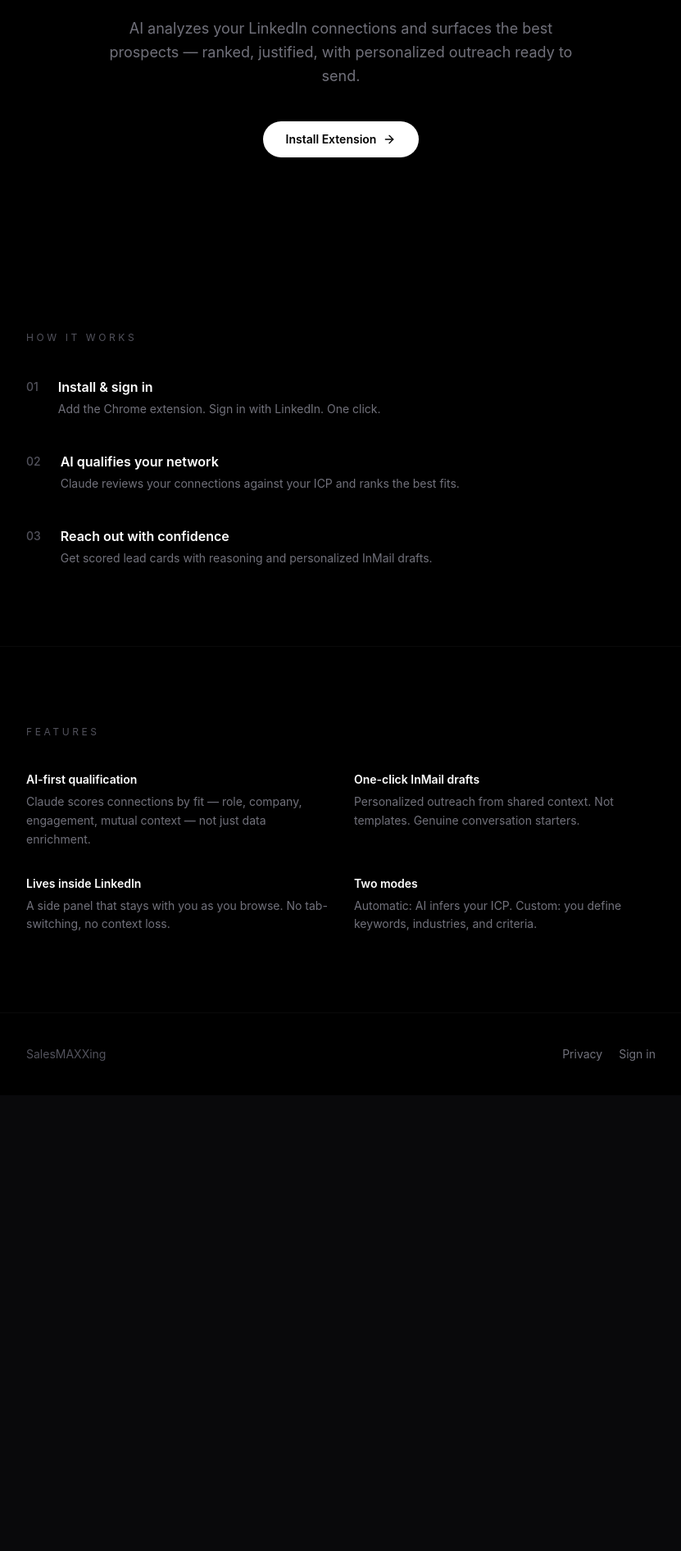
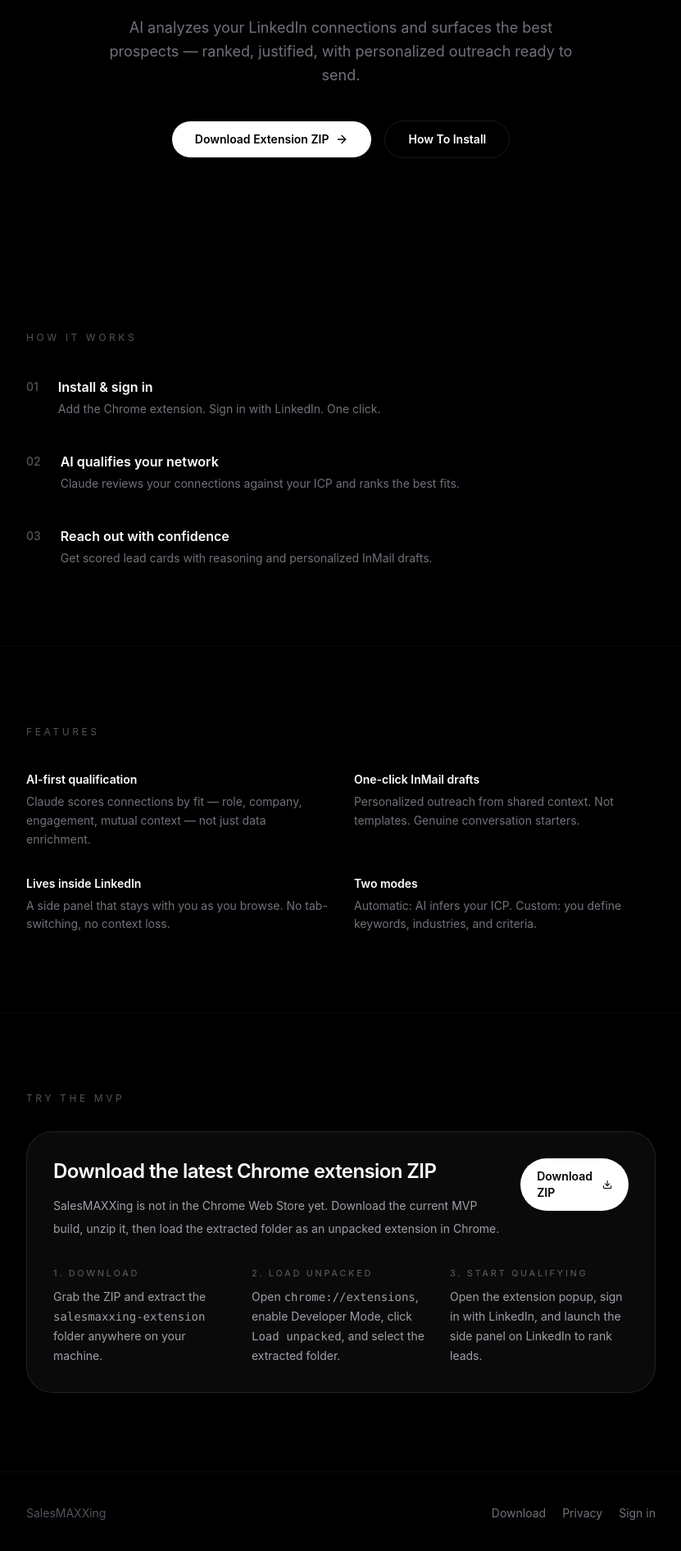
Before and after one commit to BrianJoseph671/salesmaxxing, a Next.js app: page / in a window 1280 px wide. Shown: the part 372-2264 px from the top of the page at 82% size, without its empty margins (224-1055 px from the left). Before the commit the page ends 1708 px from the top, so only its background shows below. Built offline with nearby package versions, Linux system fonts and the light colour scheme; no server answers.

Commit message:
Add downloadable extension package

```diff
--- a/package.json
+++ b/package.json
@@ -7,7 +7,7 @@
 	"description": "SalesMAXXing Agent - AI-powered lead qualification from your LinkedIn network",
 	"scripts": {
 		"dev": "next dev --turbopack",
-		"build": "next build",
+		"build": "bun run ext:zip && next build",
 		"start": "next start",
 		"lint": "bunx biome check .",
 		"lint:fix": "bunx biome check --write .",
@@ -16,6 +16,7 @@
 		"check": "bun run lint && bun run typecheck && bun run build && bun run ext:build",
 		"ext:dev": "bun run scripts/build-extension.ts --watch",
 		"ext:build": "bun run scripts/build-extension.ts",
+		"ext:zip": "bun run scripts/package-extension.ts",
 		"deploy:prod": "vercel --prod"
 	},
 	"dependencies": {
--- /dev/null
+++ b/scripts/package-extension.ts
@@ -0,0 +1,82 @@
+import {
+	cpSync,
+	existsSync,
+	mkdirSync,
+	mkdtempSync,
+	readdirSync,
+	rmSync,
+} from "node:fs";
+import { tmpdir } from "node:os";
+import { join, resolve } from "node:path";
+
+const repoRoot = resolve(import.meta.dir, "..");
+const extensionDir = resolve(repoRoot, "extension");
+const distDir = resolve(extensionDir, "dist");
+const publicDownloadsDir = resolve(repoRoot, "public/downloads");
+const zipOutputPath = resolve(publicDownloadsDir, "salesmaxxing-extension.zip");
+
+async function runCommand(command: string[], cwd: string) {
+	const proc = Bun.spawn(command, {
+		cwd,
+		stdout: "pipe",
+		stderr: "pipe",
+	});
+
+	const exitCode = await proc.exited;
+	if (exitCode !== 0) {
+		const stderr = await new Response(proc.stderr).text();
+		throw new Error(stderr || `Command failed: ${command.join(" ")}`);
+	}
+}
+
+function copyReleaseFiles(sourceDir: string, destinationDir: string) {
+	mkdirSync(destinationDir, { recursive: true });
+
+	for (const entry of readdirSync(sourceDir, { withFileTypes: true })) {
+		if (entry.name.endsWith(".map")) {
+			continue;
+		}
+
+		const sourcePath = join(sourceDir, entry.name);
+		const destinationPath = join(destinationDir, entry.name);
+
+		if (entry.isDirectory()) {
+			copyReleaseFiles(sourcePath, destinationPath);
+			continue;
+		}
+
+		cpSync(sourcePath, destinationPath);
+	}
+}
+
+async function packageExtension() {
+	await runCommand(["bun", "run", "scripts/build-extension.ts"], repoRoot);
+
+	if (!existsSync(distDir)) {
+		throw new Error(
+			"Missing extension/dist. Extension build did not complete.",
+		);
+	}
+
+	mkdirSync(publicDownloadsDir, { recursive: true });
+	rmSync(zipOutputPath, { force: true });
+
+	const stagingRoot = mkdtempSync(join(tmpdir(), "salesmaxxing-extension-"));
+	const releaseDir = join(stagingRoot, "salesmaxxing-extension");
+
+	try {
+		copyReleaseFiles(distDir, releaseDir);
+		await runCommand(
+			["zip", "-rq", zipOutputPath, "salesmaxxing-extension"],
+			stagingRoot,
+		);
+		// biome-ignore lint/suspicious/noConsole: packaging script status output
+		console.log(
+			`[SalesMAXXing] Extension package created → public/downloads/salesmaxxing-extension.zip`,
+		);
+	} finally {
+		rmSync(stagingRoot, { force: true, recursive: true });
+	}
+}
+
+await packageExtension();
--- a/src/app/layout.tsx
+++ b/src/app/layout.tsx
@@ -5,6 +5,7 @@
 	title: "SalesMAXXing Agent",
 	description:
 		"AI-powered lead qualification from your LinkedIn network. Any rep can qualify with confidence.",
+	metadataBase: new URL("https://salesmaxxing.vercel.app"),
 	openGraph: {
 		title: "SalesMAXXing Agent",
 		description: "AI-powered lead qualification from your LinkedIn network.",
--- a/src/app/page.tsx
+++ b/src/app/page.tsx
@@ -2,7 +2,8 @@
 import Image from "next/image";
 import { getUser } from "@/src/lib/supabase/auth";
 
-const CHROME_STORE_URL = "#install";
+const EXTENSION_DOWNLOAD_URL = "/downloads/salesmaxxing-extension.zip";
+const INSTALL_SECTION_ID = "install";
 
 /* ---------- Nav ---------- */
 function Nav({ signedIn }: { signedIn: boolean }) {
@@ -47,10 +48,11 @@
 								Sign in
 							</a>
 							<a
-								href={CHROME_STORE_URL}
+								href={EXTENSION_DOWNLOAD_URL}
+								download
 								className="inline-flex items-center gap-1.5 rounded-full bg-white px-4 py-1.5 text-sm font-medium text-black transition hover:bg-zinc-200"
 							>
-								Install
+								Download ZIP
 								<Download className="h-3.5 w-3.5" />
 							</a>
 						</>
@@ -88,13 +90,20 @@
 						</a>
 					) : (
 						<a
-							href={CHROME_STORE_URL}
+							href={EXTENSION_DOWNLOAD_URL}
+							download
 							className="group inline-flex items-center gap-2 rounded-full bg-white px-7 py-3 text-sm font-semibold text-black transition hover:bg-zinc-200"
 						>
-							Install Extension
+							Download Extension ZIP
 							<ArrowRight className="h-4 w-4 transition-transform group-hover:translate-x-0.5" />
 						</a>
 					)}
+					<a
+						href={`#${INSTALL_SECTION_ID}`}
+						className="inline-flex items-center gap-2 rounded-full border border-white/10 px-7 py-3 text-sm font-semibold text-white transition hover:border-white/20 hover:bg-white/[0.04]"
+					>
+						How To Install
+					</a>
 				</div>
 			</div>
 		</section>
@@ -199,6 +208,74 @@
 	);
 }
 
+function InstallSection() {
+	return (
+		<section
+			id={INSTALL_SECTION_ID}
+			className="border-t border-white/[0.04] px-6 py-24"
+		>
+			<div className="mx-auto max-w-3xl">
+				<p className="text-xs uppercase tracking-[0.3em] text-zinc-600">
+					Try the MVP
+				</p>
+				<div className="mt-8 rounded-[2rem] border border-white/10 bg-white/[0.04] p-8">
+					<div className="flex flex-col gap-6 sm:flex-row sm:items-end sm:justify-between">
+						<div className="max-w-xl">
+							<h2 className="text-2xl font-semibold tracking-tight text-white">
+								Download the latest Chrome extension ZIP
+							</h2>
+							<p className="mt-3 text-sm leading-7 text-zinc-400">
+								SalesMAXXing is not in the Chrome Web Store yet. Download the
+								current MVP build, unzip it, then load the extracted folder as
+								an unpacked extension in Chrome.
+							</p>
+						</div>
+						<a
+							href={EXTENSION_DOWNLOAD_URL}
+							download
+							className="inline-flex items-center gap-2 self-start rounded-full bg-white px-5 py-3 text-sm font-semibold text-black transition hover:bg-zinc-200"
+						>
+							Download ZIP
+							<Download className="h-4 w-4" />
+						</a>
+					</div>
+
+					<div className="mt-8 grid gap-6 sm:grid-cols-3">
+						<div>
+							<p className="text-[11px] font-medium uppercase tracking-[0.24em] text-zinc-600">
+								1. Download
+							</p>
+							<p className="mt-2 text-sm leading-6 text-zinc-400">
+								Grab the ZIP and extract the <code>salesmaxxing-extension</code>{" "}
+								folder anywhere on your machine.
+							</p>
+						</div>
+						<div>
+							<p className="text-[11px] font-medium uppercase tracking-[0.24em] text-zinc-600">
+								2. Load Unpacked
+							</p>
+							<p className="mt-2 text-sm leading-6 text-zinc-400">
+								Open <code>chrome://extensions</code>, enable Developer Mode,
+								click <code>Load unpacked</code>, and select the extracted
+								folder.
+							</p>
+						</div>
+						<div>
+							<p className="text-[11px] font-medium uppercase tracking-[0.24em] text-zinc-600">
+								3. Start Qualifying
+							</p>
+							<p className="mt-2 text-sm leading-6 text-zinc-400">
+								Open the extension popup, sign in with LinkedIn, and launch the
+								side panel on LinkedIn to rank leads.
+							</p>
+						</div>
+					</div>
+				</div>
+			</div>
+		</section>
+	);
+}
+
 /* ---------- Footer ---------- */
 function Footer({ signedIn }: { signedIn: boolean }) {
 	return (
@@ -214,6 +291,13 @@
 							Dashboard
 						</a>
 					)}
+					<a
+						href={EXTENSION_DOWNLOAD_URL}
+						download
+						className="text-sm text-zinc-500 transition hover:text-zinc-300"
+					>
+						Download
+					</a>
 					<a
 						href="/privacy"
 						className="text-sm text-zinc-500 transition hover:text-zinc-300"
@@ -245,6 +329,7 @@
 			<Hero signedIn={signedIn} />
 			<HowItWorks />
 			<Features />
+			<InstallSection />
 			<Footer signedIn={signedIn} />
 		</main>
 	);
```
Also changed, not shown: 2 other files (tests, documents, lock files or other folders).
